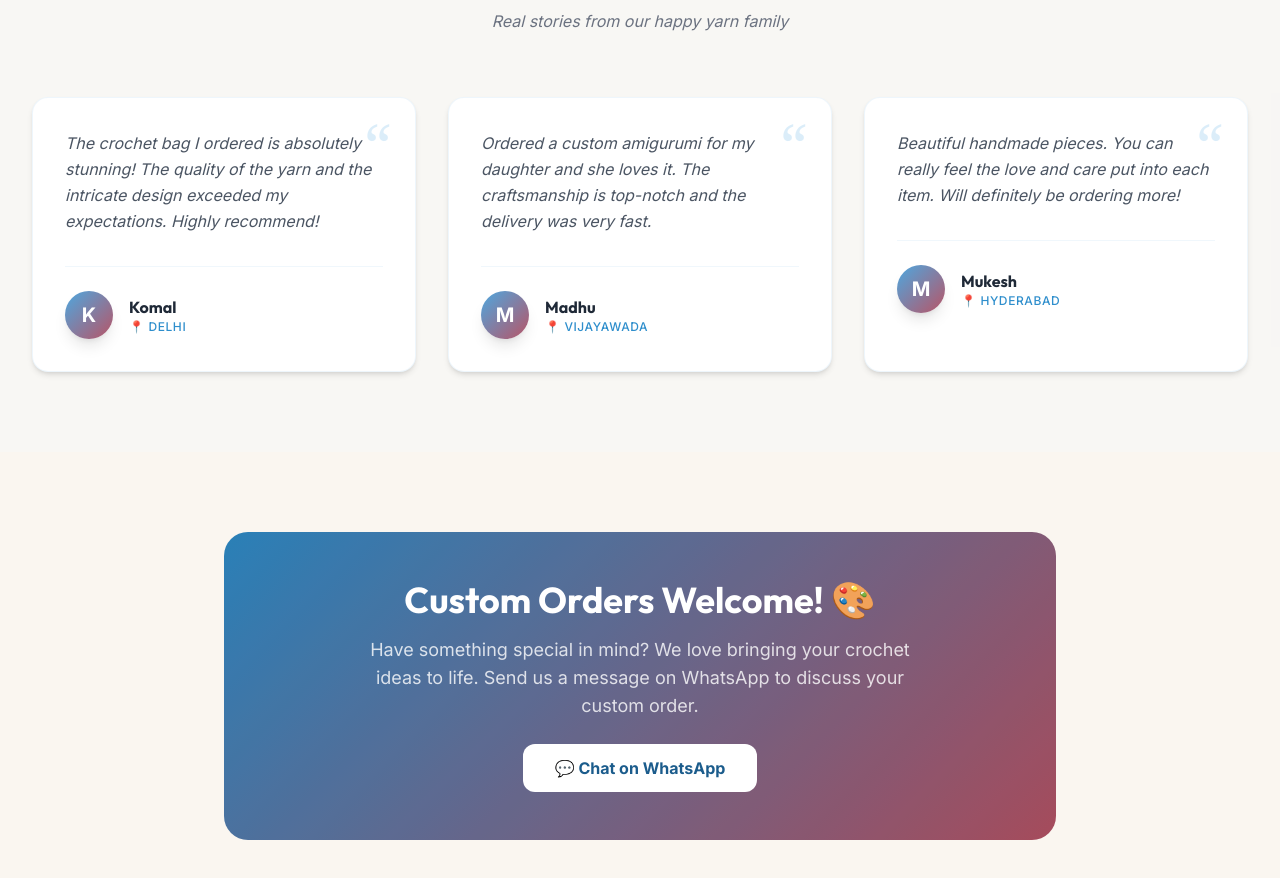
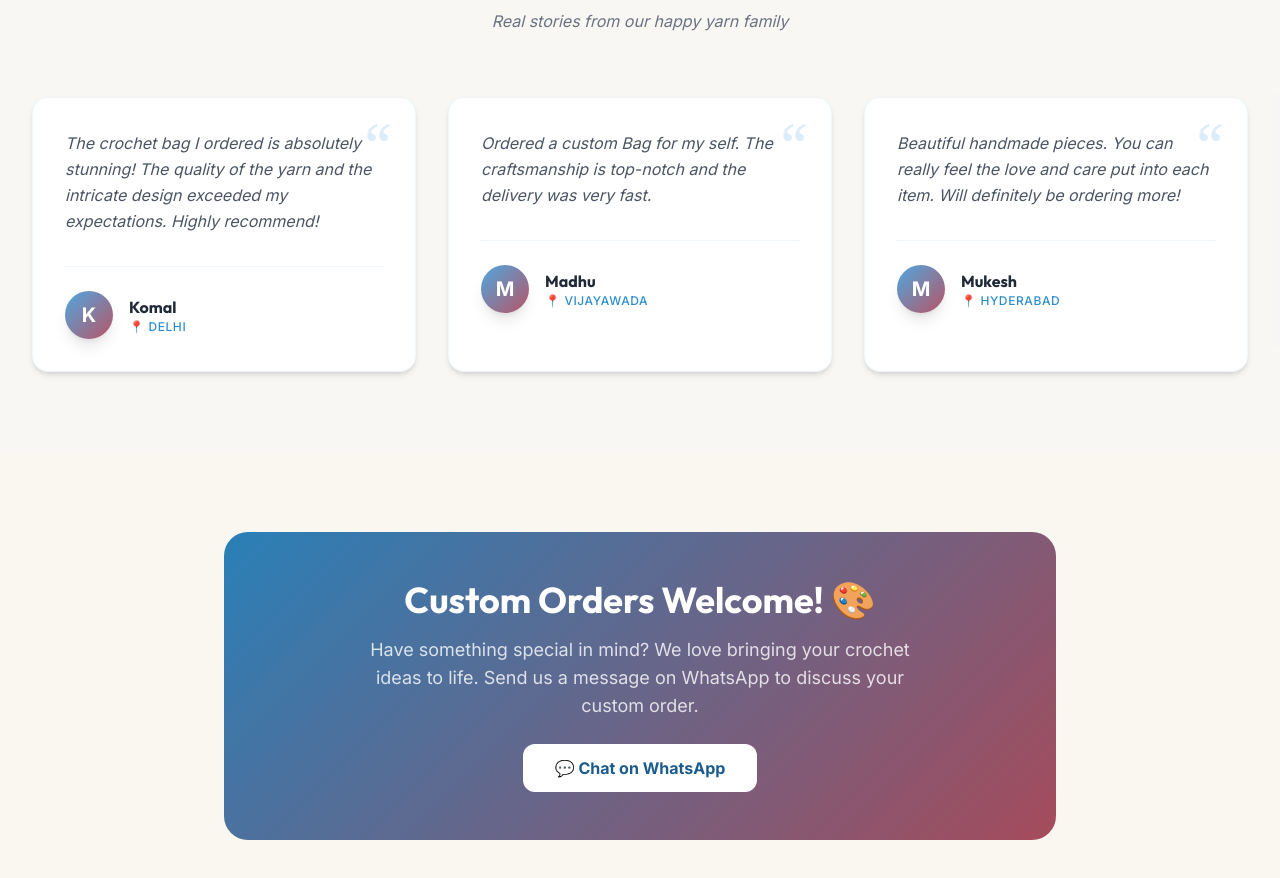
Before and after one commit to Madhavi-2612/Ohana-of-Yarn, a React (Vite) app in the folder frontend/: page / in a window 1280 px wide. Shown: the part 1940-2818 px from the top of the page. Built offline with nearby package versions, Linux system fonts and the light colour scheme; no server answers.

Commit message:
Refine review message content on homepage

```diff
--- a/frontend/src/pages/Home.jsx
+++ b/frontend/src/pages/Home.jsx
@@ -48,7 +48,7 @@ const Home = () => {
     {
       name: 'Madhu',
       place: 'Vijayawada',
-      message: 'Ordered a custom amigurumi for my daughter and she loves it. The craftsmanship is top-notch and the delivery was very fast.',
+      message: 'Ordered a custom Bag for my self. The craftsmanship is top-notch and the delivery was very fast.',
     },
     {
       name: 'Mukesh',
```
